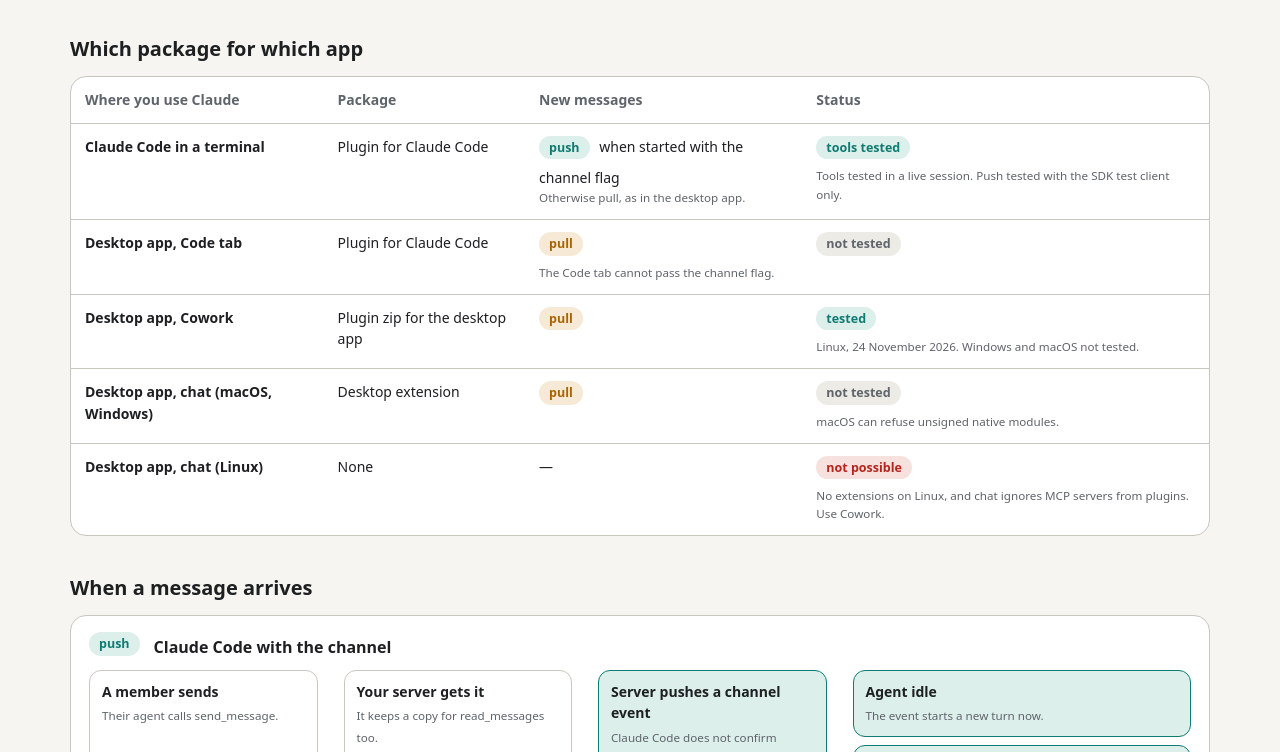
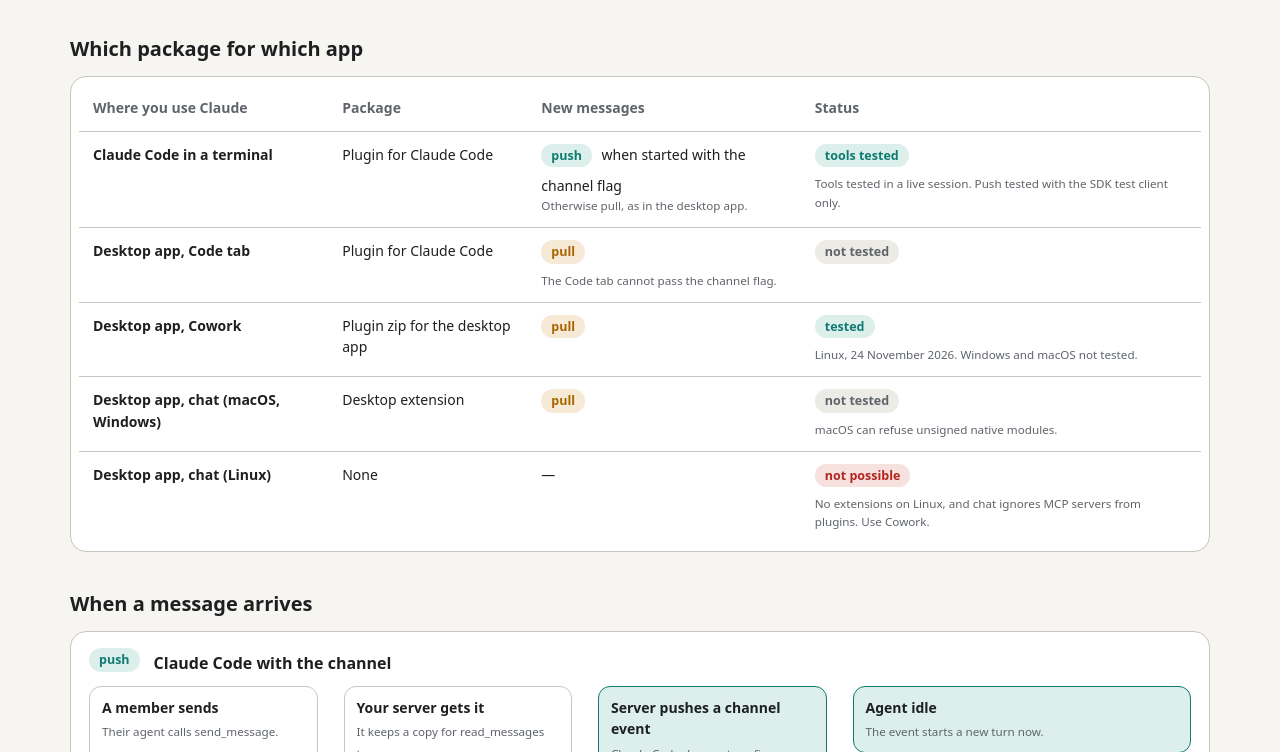
Before and after one commit to rossmeyerza/walkie-mcp, a browser extension: page docs/modes.html in a window 1280 px wide. Shown: the part 603-1355 px from the top of the page. Drawn offline with Linux system fonts and the light colour scheme.

Commit message:
docs: inset the table on the modes page
Co-Authored-By: Claude Opus 5.5 <noreply@anthropic.com>

```diff
--- a/docs/modes.html
+++ b/docs/modes.html
@@ -43,7 +43,7 @@ code { font-size: 0.92em; background: var(--soft); border-radius: 6px; padding:
 .icon { width: 34px; height: 34px; border-radius: 10px; display: grid; place-items: center; font-weight: 700; margin-bottom: 10px; }
 .icon.push { background: var(--teal-soft); color: var(--teal); }
 .icon.pull { background: var(--amber-soft); color: var(--amber); }
-.tablewrap { overflow-x: auto; background: var(--panel); border: 1px solid var(--line); border-radius: 16px; }
+.tablewrap { overflow-x: auto; background: var(--panel); border: 1px solid var(--line); border-radius: 16px; padding: 8px; }
 table { width: 100%; border-collapse: collapse; font-size: 14px; min-width: 760px; }
 th, td { text-align: left; padding: 12px 14px; border-bottom: 1px solid var(--line); vertical-align: top; }
 tbody tr:last-child th, tbody tr:last-child td { border-bottom: 0; }
```
